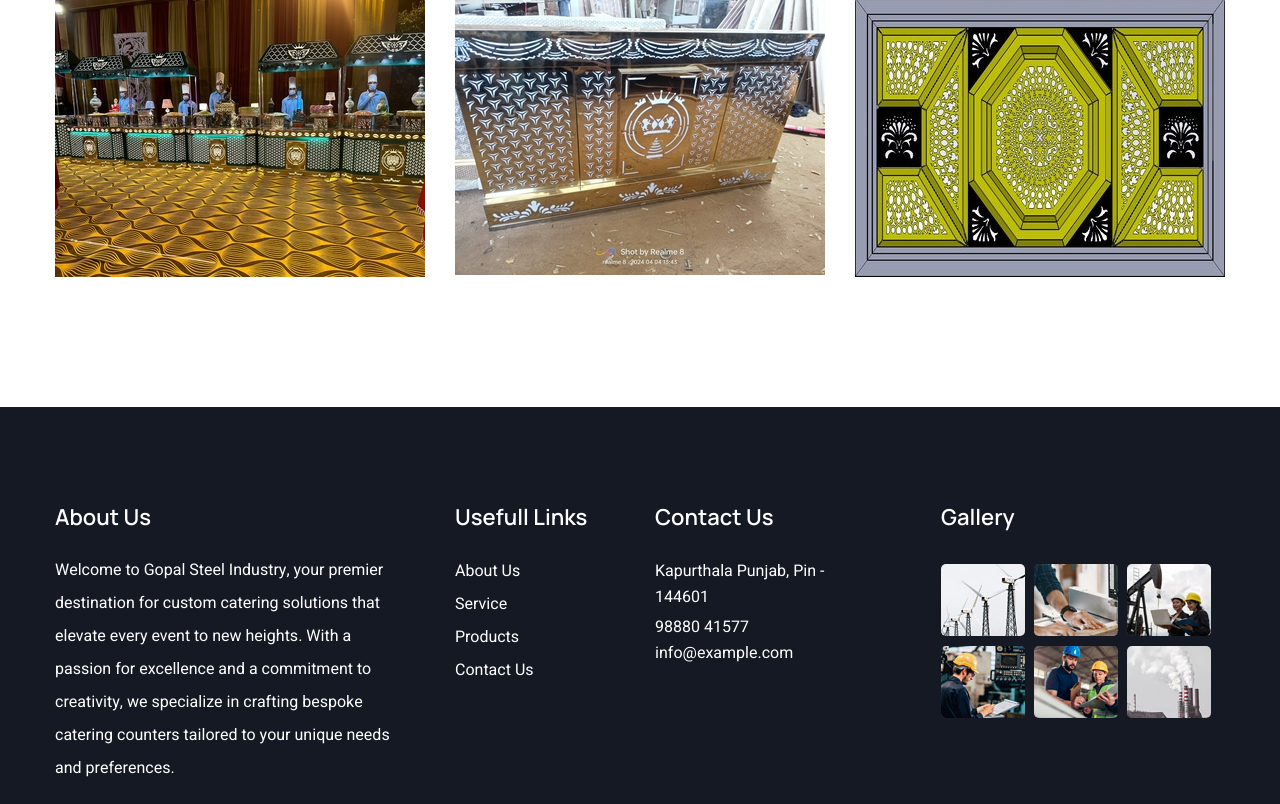
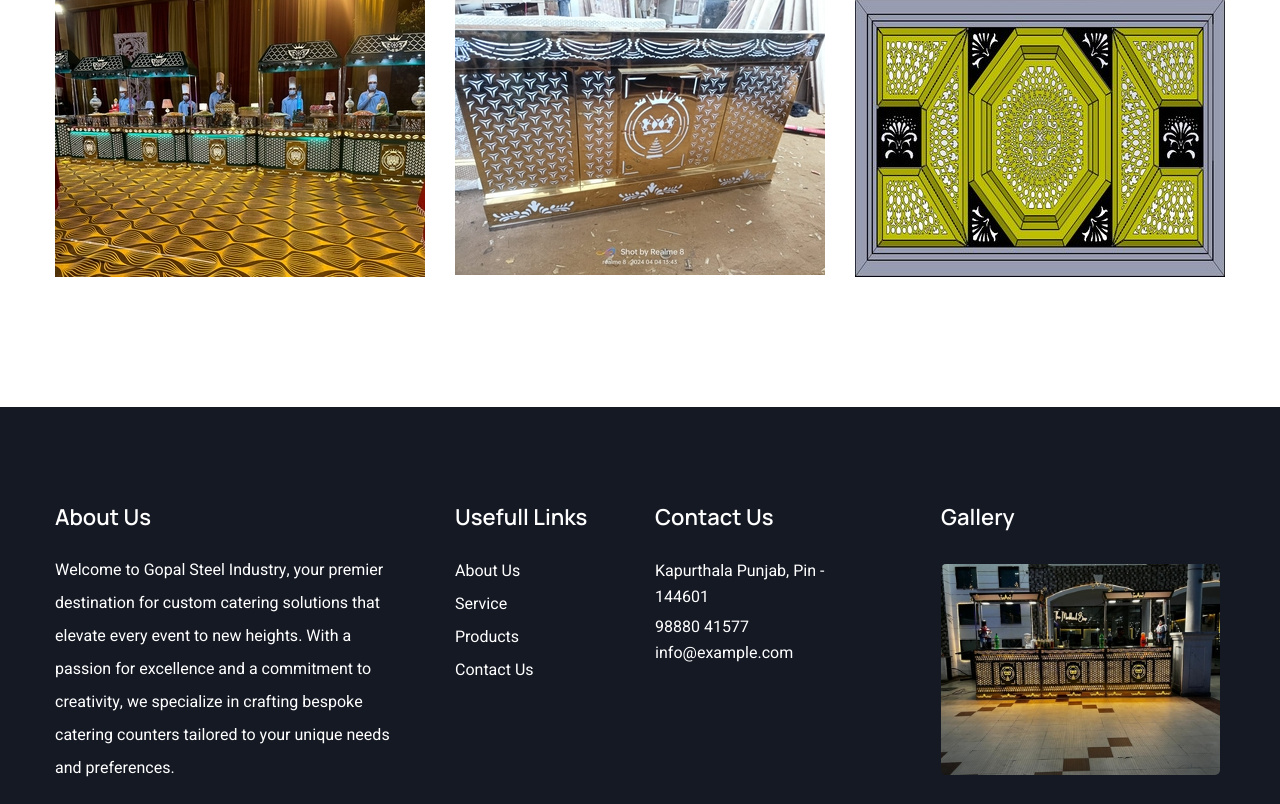
Before and after one commit to Prasoon321/gopal-industory, a plain HTML site: page index.html in a window 1280 px wide. Shown: the part 5496-6300 px from the top of the page. Drawn offline with nearby package versions, Linux system fonts and the light colour scheme.

Commit message:
final changes

```diff
--- a/index.html
+++ b/index.html
@@ -921,7 +921,7 @@
                   <a
                     href="https://www.youtube.com/@gopal_steel_counter"
                     target="_blank"
-                    ><i class="fab fa-facebook-square"></i
+                    ><i class="ri-youtube-fill"></i
                   ></a>
                 </div>
               </div>
@@ -968,65 +968,7 @@
                 <ul class="footer-widget-gallery-list list-unstyled">
                   <li>
                     <div class="gallery-img">
-                      <img
-                        src="/images/footer/footer-gallery-img-1.jpg"
-                        alt=""
-                      />
-                      <div class="gallery-img-hover">
-                        <i class="fa fa-link"></i>
-                      </div>
-                    </div>
-                  </li>
-                  <li>
-                    <div class="gallery-img">
-                      <img
-                        src="/images/footer/footer-gallery-img-2.jpg"
-                        alt=""
-                      />
-                      <div class="gallery-img-hover">
-                        <i class="fa fa-link"></i>
-                      </div>
-                    </div>
-                  </li>
-                  <li>
-                    <div class="gallery-img">
-                      <img
-                        src="/images/footer/footer-gallery-img-3.jpg"
-                        alt=""
-                      />
-                      <div class="gallery-img-hover">
-                        <i class="fa fa-link"></i>
-                      </div>
-                    </div>
-                  </li>
-                  <li>
-                    <div class="gallery-img">
-                      <img
-                        src="/images/footer/footer-gallery-img-4.jpg"
-                        alt=""
-                      />
-                      <div class="gallery-img-hover">
-                        <i class="fa fa-link"></i>
-                      </div>
-                    </div>
-                  </li>
-                  <li>
-                    <div class="gallery-img">
-                      <img
-                        src="/images/footer/footer-gallery-img-5.jpg"
-                        alt=""
-                      />
-                      <div class="gallery-img-hover">
-                        <i class="fa fa-link"></i>
-                      </div>
-                    </div>
-                  </li>
-                  <li>
-                    <div class="gallery-img">
-                      <img
-                        src="/images/footer/footer-gallery-img-6.jpg"
-                        alt=""
-                      />
+                      <img src="/images/gopal1.jpg" alt="" />
                       <div class="gallery-img-hover">
                         <i class="fa fa-link"></i>
                       </div>
```
